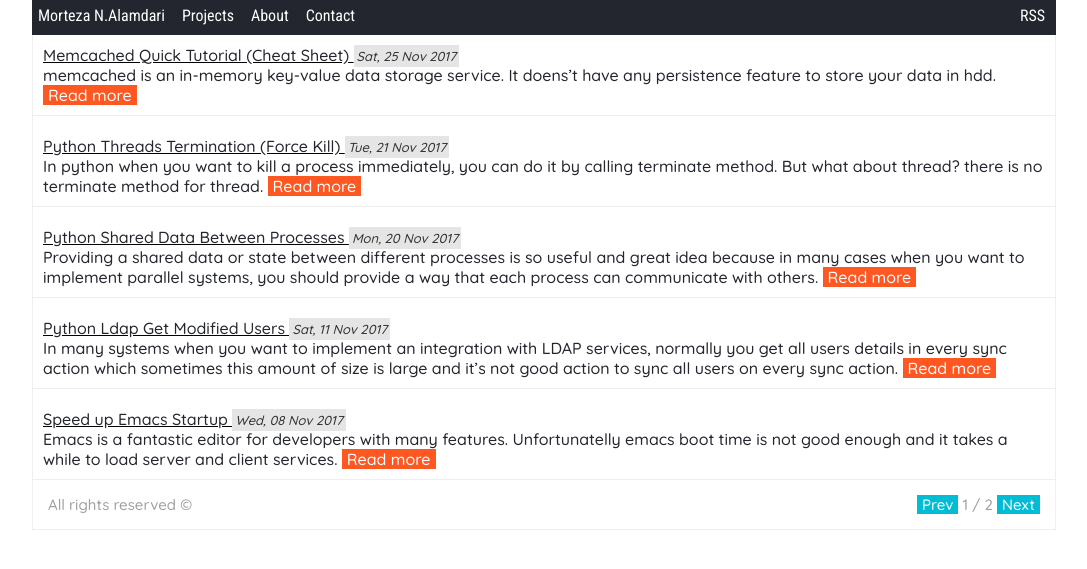
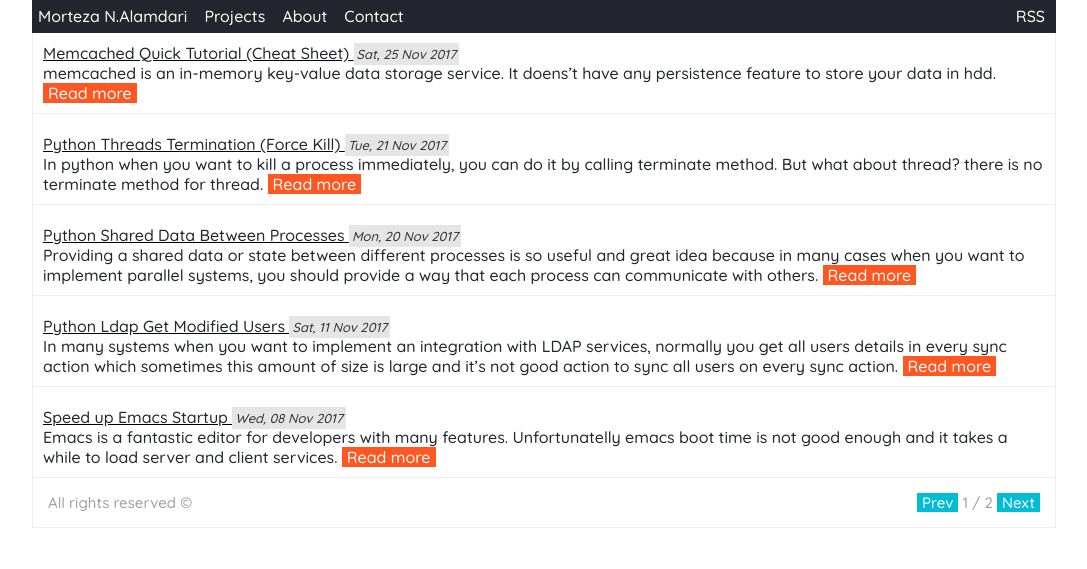
Before and after one commit to Mortezaipo/stage, a Jekyll site: the page built from index.html, in a window 1280 px wide. Shown: the top 569 px of the page, without its empty margins (96-1183 px from the left). Built offline with Jekyll 4.4.1, drawn with Linux system fonts in a browser that asks for light colours; the list of posts is cut into pages by our own code.

Commit message:
Update navbar font.

```diff
--- a/inc/css/main.css
+++ b/inc/css/main.css
@@ -1,4 +1,4 @@
-@import url('https://fonts.googleapis.com/css?family=Roboto:400,500|Roboto+Condensed:400,700');
+/*@import url('https://fonts.googleapis.com/css?family=Roboto:400,500|Roboto+Condensed:400,700');*/
 @import url('https://fonts.googleapis.com/css?family=Quicksand:500');
 body {
     width: 80%;
@@ -28,10 +28,10 @@ strong {
     margin: auto;
 }
 .tiny-navbar {
-    font: 16px 'Roboto Condensed', sans-serif;
+    font: 16px 'Quicksand', sans-serif;
     background-color: #23262E;
     display: block;
-    height: 35px;
+    height: 33px;
     font-weight: 400;
 }
 .tiny-navbar ul {
```
